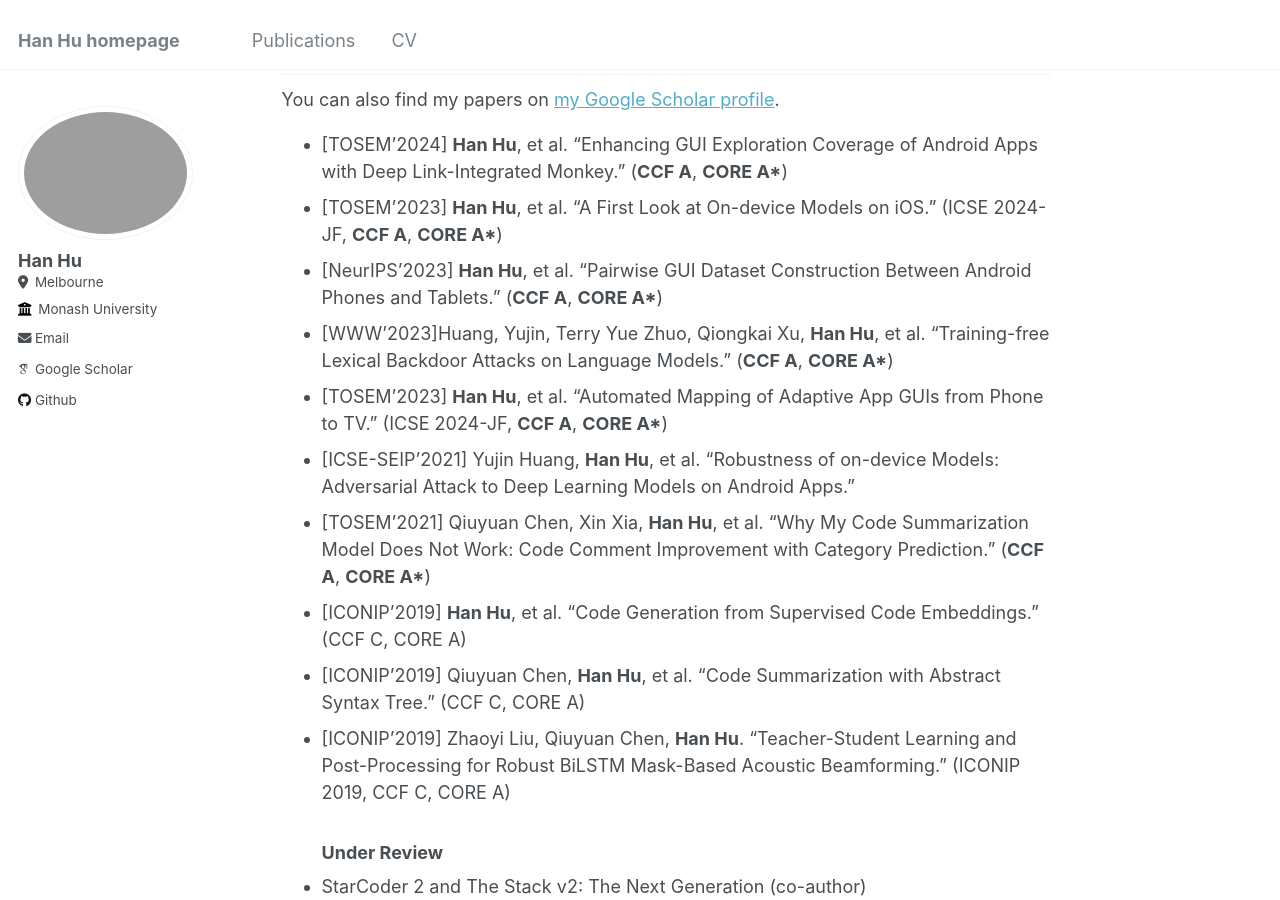
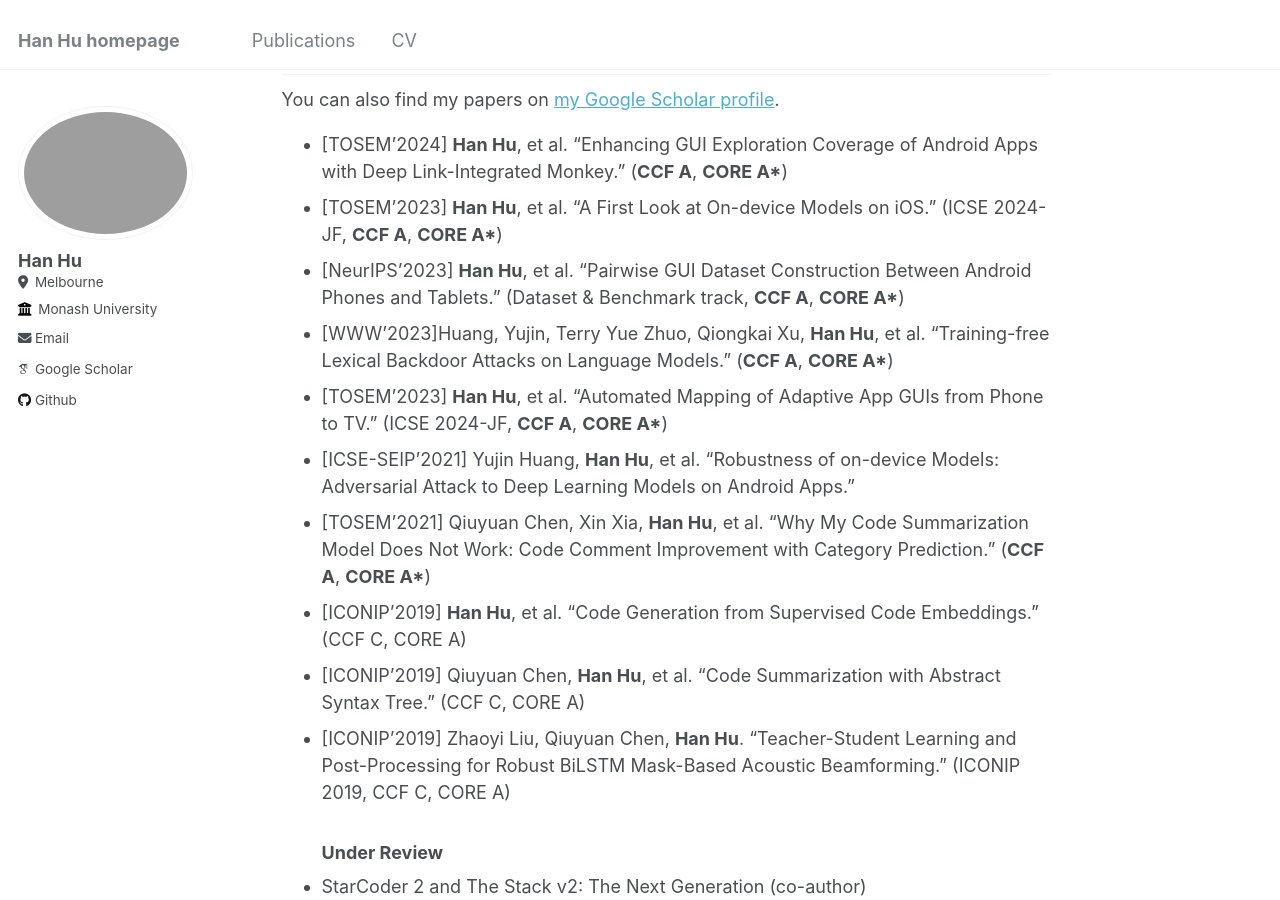
Before and after one commit to huhanGitHub/huhanGitHub.github.io, a Jekyll site: the page built from _pages/about.md, in a window 1280 px wide and 900 px high, scrolled down 804 px. Built offline with Jekyll 4.4.1, drawn with Linux system fonts in a browser that asks for light colours; some web fonts are replaced.

Commit message:
Update about.md

```diff
--- a/_pages/about.md
+++ b/_pages/about.md
@@ -29,7 +29,7 @@ I am on the job market now, actively looking for a **research scientist** or **p
 
 - [TOSEM'2024] **Han Hu**, et al. "Enhancing GUI Exploration Coverage of Android Apps with Deep Link-Integrated Monkey." (**CCF A**, **CORE A\***)
 - [TOSEM'2023] **Han Hu**, et al. "A First Look at On-device Models on iOS." (ICSE 2024-JF, **CCF A**, **CORE A\***)
-- [NeurIPS'2023] **Han Hu**, et al. "Pairwise GUI Dataset Construction Between Android Phones and Tablets." (**CCF A**, **CORE A\***)
+- [NeurIPS'2023] **Han Hu**, et al. "Pairwise GUI Dataset Construction Between Android Phones and Tablets." (Dataset & Benchmark track, **CCF A**, **CORE A\***)
 - [WWW'2023]Huang, Yujin, Terry Yue Zhuo, Qiongkai Xu, **Han Hu**, et al. "Training-free Lexical Backdoor Attacks on Language Models." (**CCF A**, **CORE A\***)
 - [TOSEM'2023] **Han Hu**, et al. "Automated Mapping of Adaptive App GUIs from Phone to TV." (ICSE 2024-JF, **CCF A**, **CORE A\***)
 - [ICSE-SEIP'2021] Yujin Huang, **Han Hu**, et al. "Robustness of on-device Models: Adversarial Attack to Deep Learning Models on Android Apps."
```
